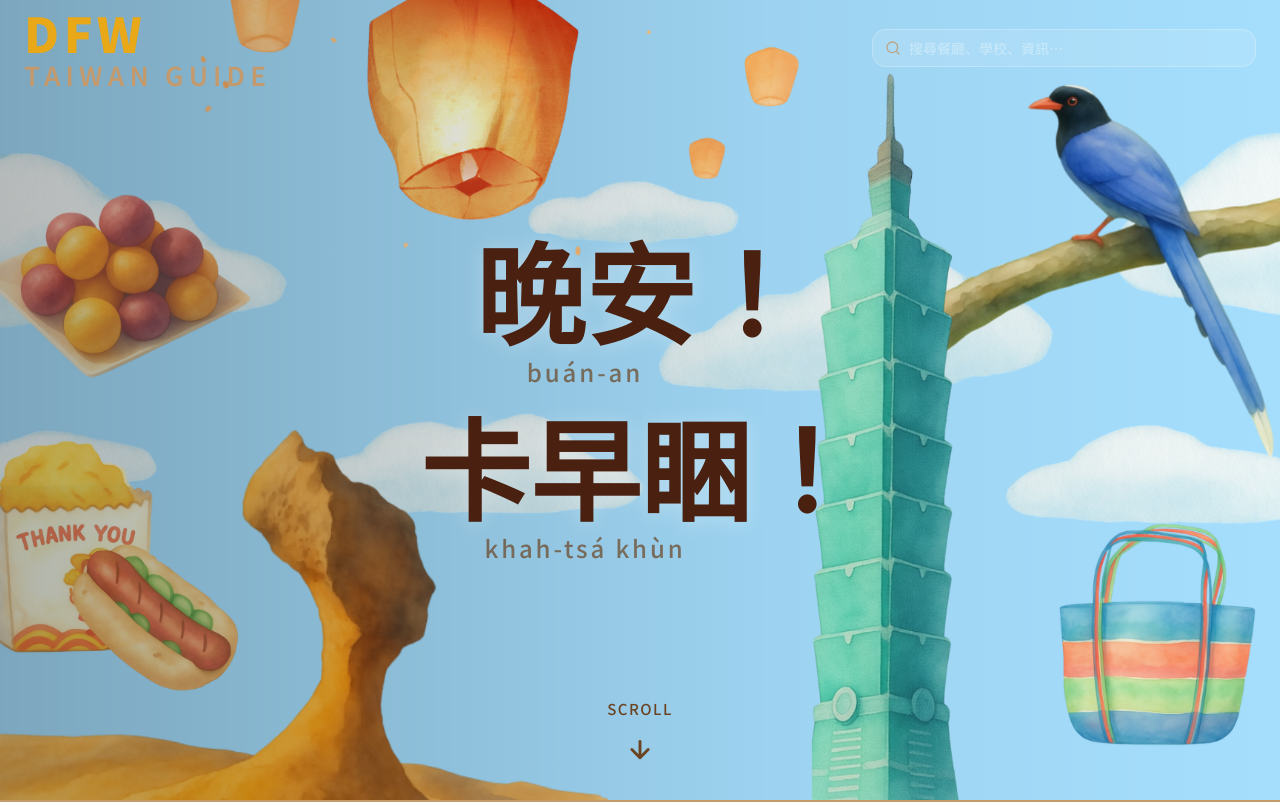
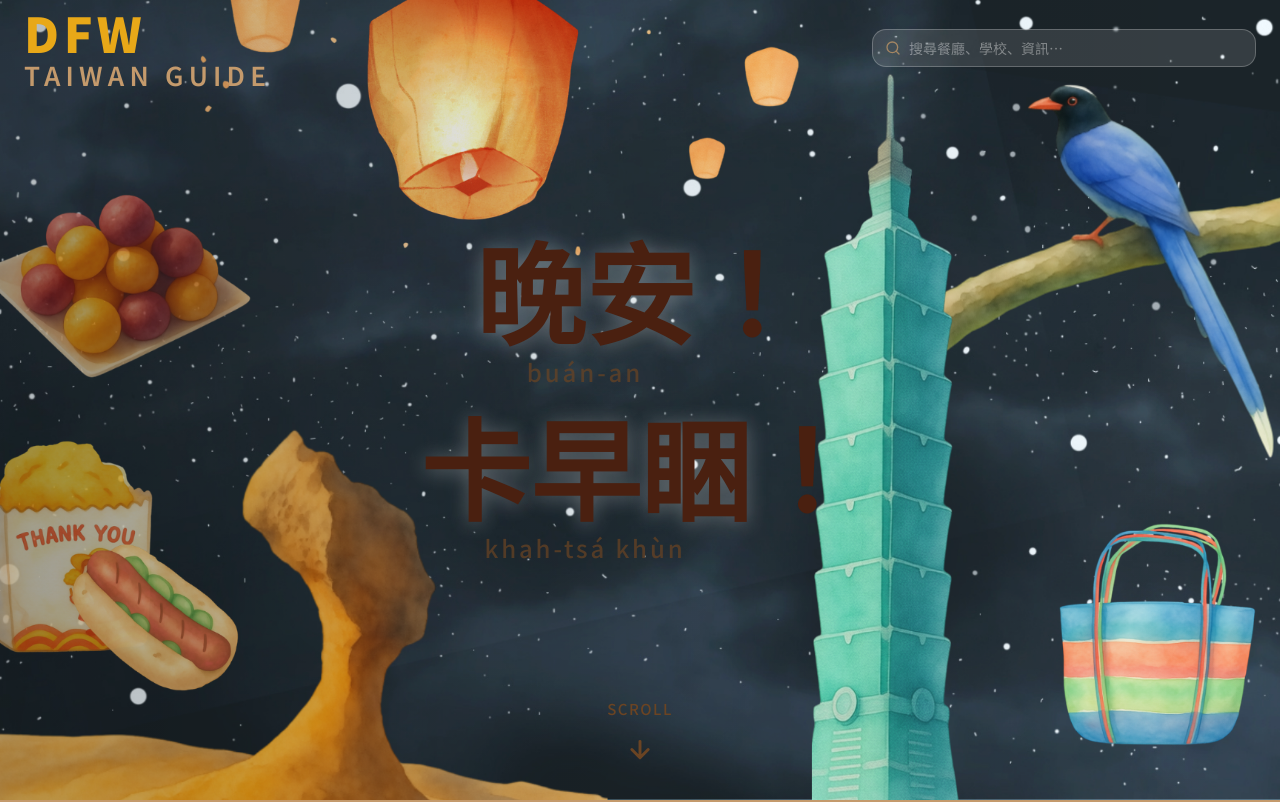
Before and after one commit to ElieshaLai/dfw-taiwan-guide, a Next.js app: page / in a window 1280 px wide. Shown: the top 802 px of the page. Built offline with nearby package versions, Linux system fonts and the light colour scheme.

Commit message:
hero time change updates

```diff
--- a/app/page.tsx
+++ b/app/page.tsx
@@ -33,9 +33,9 @@ const latestNews = [
 
 
 export default function Home() {
-  const [greeting, setGreeting] = useState<Greeting | null>(null);
+  const [greeting, setGreeting] = useState<Greeting>(() => getGreeting());
 
-  useEffect(() => { setGreeting(getGreeting()); }, []);
+  useEffect(() => { }, []);
 
 
   return (
@@ -49,7 +49,7 @@ export default function Home() {
           <div className="absolute inset-0 flex items-center justify-center">
             {/* 桌面版圖片 */}
             <Image
-              src="/hero.png"
+              src={greeting.hero}
               alt="DFW Taiwan Guide"
               fill
               className="hidden sm:block"
@@ -58,7 +58,7 @@ export default function Home() {
             />
             {/* 手機版圖片 */}
             <Image
-              src="/hero-mobile.png"
+              src={greeting.heroMobile}
               alt="DFW Taiwan Guide"
               fill
               className="sm:hidden"
```
Also changed, not shown: public/hero-mobile.png (deleted), public/hero.png (deleted).
